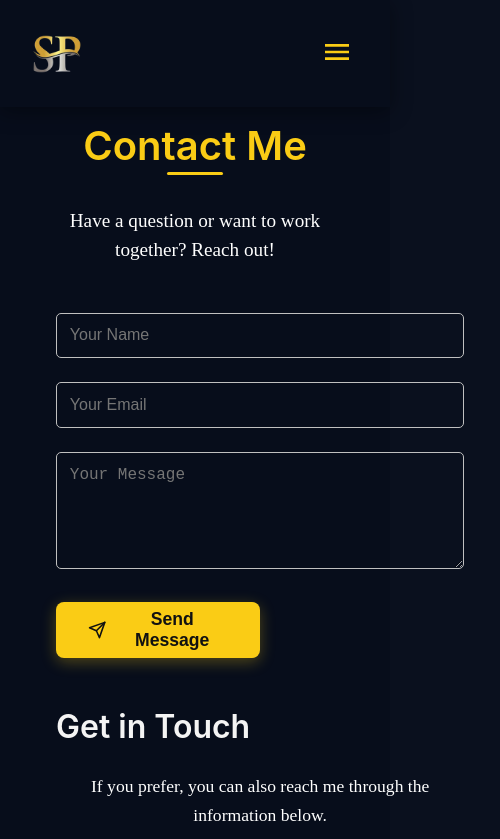
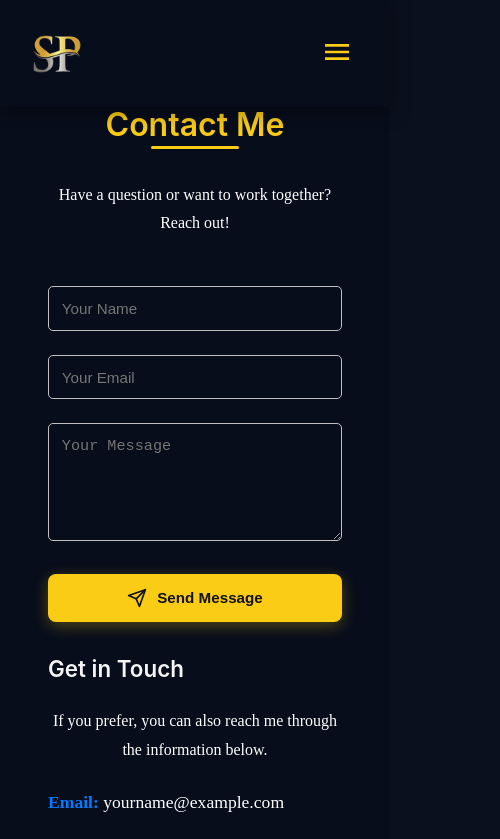
Before and after one commit to sank-45/Portfolio1, a React (Vite) app: page /contact in a window 390 px wide. Shown: the top 839 px of the page, 500 px wide, since content can reach past the window. Built offline with nearby package versions, Linux system fonts and the light colour scheme.

Commit message:
responsiveness

```diff
--- a/src/Portfolio/Containers/Contact/Contact.scss
+++ b/src/Portfolio/Containers/Contact/Contact.scss
@@ -11,14 +11,12 @@
     padding: 0 2rem;
 
     h1 {
-      font-size: 3.5rem;
+      font-size: clamp(2rem, 5vw, 3.5rem);
       text-align: center;
-      // margin-bottom: 1rem;
       color: #facc15;
       animation: fadeInDown 1s ease;
     }
 
-    // ✅ Horizontal line under heading
     .section-divider {
       width: 20%;
       height: 3px;
@@ -29,7 +27,7 @@
     }
 
     p {
-      font-size: 1.2rem;
+      font-size: clamp(1rem, 2.5vw, 1.2rem);
       text-align: center;
       margin-bottom: 3rem;
       color: var(--main-text-color);
@@ -44,6 +42,7 @@
 
     @media (max-width: 768px) {
       grid-template-columns: 1fr;
+      gap: 2rem;
     }
   }
 
@@ -73,7 +72,6 @@
       --primary-color: #facc15;
       --text-color: #111;
       --radius: 8px;
-      margin-right: 15rem;
 
       cursor: pointer;
       position: relative;
@@ -81,7 +79,7 @@
       align-items: center;
       justify-content: center;
       align-self: flex-start;
-      width: 50%;
+      width: 100%;
       height: 56px;
       padding: 0 2rem;
       font-family: "Poppins", sans-serif;
@@ -130,7 +128,7 @@
     text-align: left;
 
     h2 {
-      font-size: 2rem;
+      font-size: clamp(1.5rem, 4vw, 2rem);
       margin-bottom: 1.5rem;
       color: var(--main-heading-color);
     }
@@ -158,6 +156,7 @@
   }
 }
 
+// Animations
 @keyframes fadeInDown {
   from {
     opacity: 0;
@@ -191,16 +190,8 @@
   }
 }
 
+// Media Queries for Smaller Screens
 @media (max-width: 768px) {
-  .contact {
-    .button {
-      height: 50px;
-      font-size: 1rem;
-    }
-  }
-}
-
-@media (max-width: 480px) {
   .contact {
     padding: 3rem 1.5rem;
 
@@ -208,8 +199,51 @@
       font-size: 2.5rem;
     }
 
-    .button {
-      height: 48px;
+    .contact_form .button {
+      height: 50px;
+      font-size: 1rem;
+    }
+
+    .contact_info h2 {
+      font-size: 1.6rem;
     }
   }
 }
+
+@media (max-width: 480px) {
+  .contact {
+    padding: 2rem 1rem;
+
+    .contact_container {
+      h1 {
+        font-size: 2rem;
+      }
+
+      p {
+        font-size: 1rem;
+      }
+
+      .section-divider {
+        width: 30%;
+      }
+    }
+
+    .contact_form {
+      .form_group {
+        input,
+        textarea {
+          font-size: 0.95rem;
+        }
+      }
+
+      .button {
+        font-size: 0.95rem;
+        height: 48px;
+      }
+    }
+
+    .contact_info h2 {
+      font-size: 1.4rem;
+    }
+  }
+}
--- a/vite.config.js
+++ b/vite.config.js
@@ -1,12 +1,11 @@
-import { defineConfig } from 'vite'
-import react from '@vitejs/plugin-react'
+// vite.config.js
+import { defineConfig } from 'vite';
+import react from '@vitejs/plugin-react';
 
-// https://vite.dev/config/
 export default defineConfig({
   plugins: [react()],
-  css:{
-    modules:{
-    localsConvention:"camelCase",
+  server: {
+    host: '0.0.0.0', // 👈 this makes Vite listen to all IPs
+    port: 5173,      // 👈 or any other port you want
   },
-},
-})
+});
```
